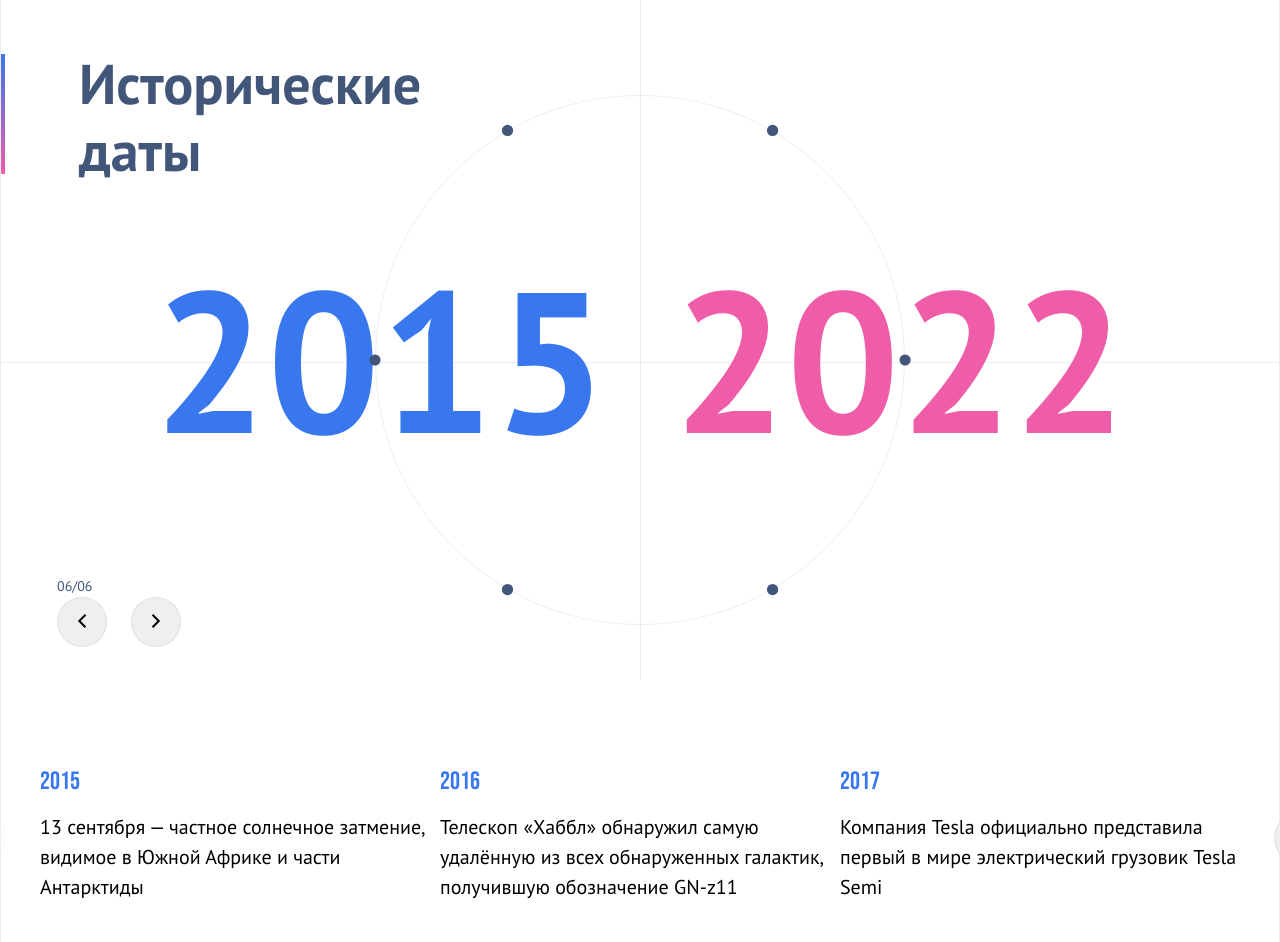
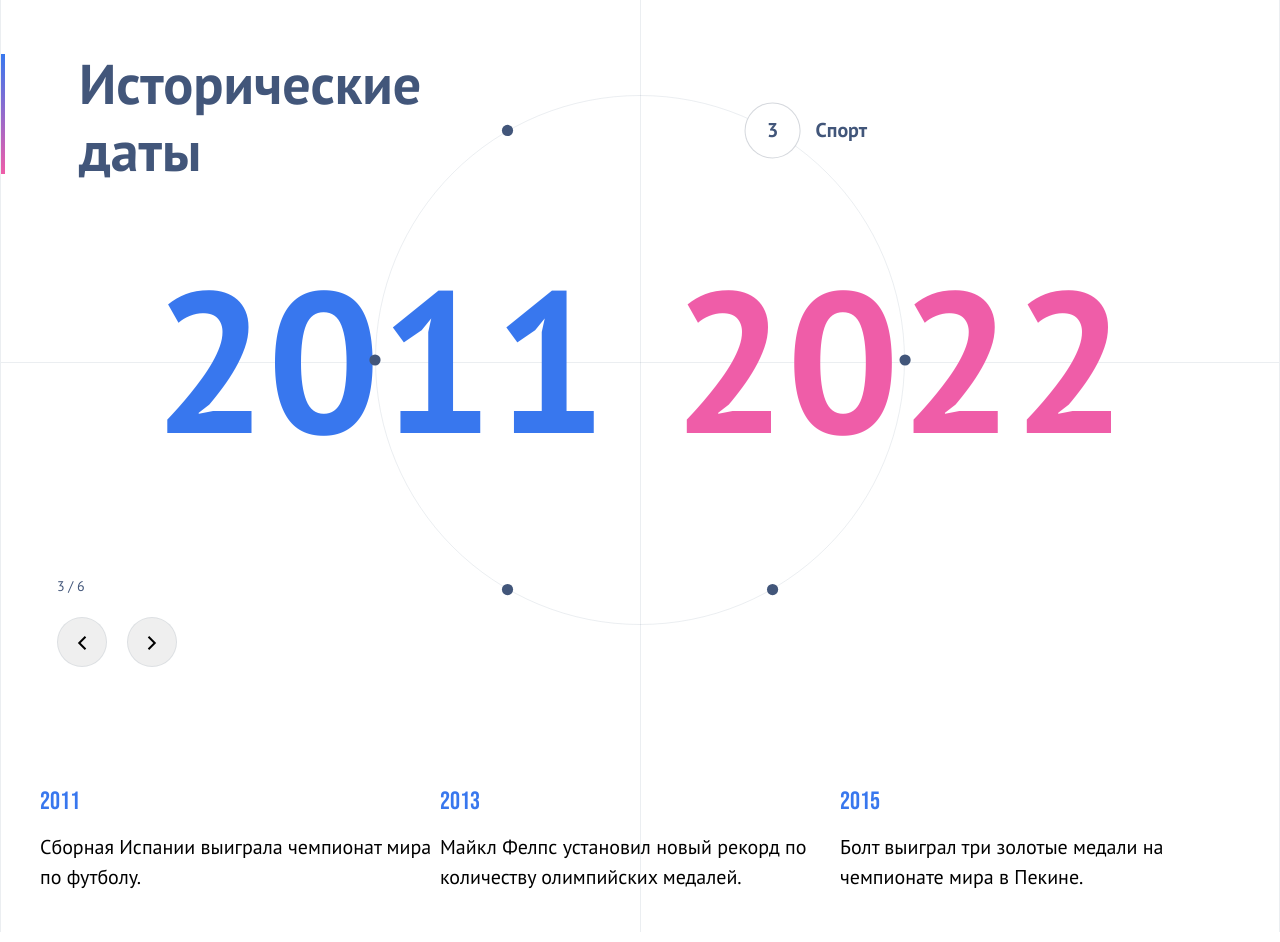
Before and after one commit to WoobotGJR/timeline-project, a React app: page / in a window 1280 px wide. Shown: the part 120-1062 px from the top of the page. Built offline with nearby package versions, Linux system fonts and the light colour scheme.

Commit message:
desktop version

```diff
--- a/src/App.scss
+++ b/src/App.scss
@@ -18,7 +18,7 @@
     border-top: 1px solid rgba($color: $main-color, $alpha: 0.1);
     top: 482px;
     left: 0;
-    z-index: 0;
+    z-index: 1;
   }
 
   &::after {
@@ -27,8 +27,8 @@
     position: absolute;
     top: 0px;
     left: 50%;
-    height: 100vh;
-    z-index: 0;
+    height: 100%;
+    z-index: 1;
   }
 }
 
@@ -109,8 +109,24 @@
   &__circle-item {
     position: absolute;
     width: 111%;
-    transform: rotate(calc(360deg / var(--count) * var(--index)));
+    transform: rotate(
+      calc(360deg / var(--count) * var(--index) + var(--switchAngle))
+    );
     visibility: hidden;
+    transition: all 500ms ease-in-out;
+
+    &_active {
+      & .main-circle__text {
+        background-color: white;
+        border: 1px solid rgba($color: #303e5880, $alpha: 0.2);
+        scale: 1;
+      }
+
+      & .main-circle__span-text {
+        visibility: visible;
+        pointer-events: none;
+      }
+    }
   }
 
   &__text-container {
@@ -121,10 +137,13 @@
     justify-content: center;
     align-items: center;
     transform: rotate(
-      calc(360deg / var(--count) * var(--index) - var(--correctingDeg))
+      calc(
+        360deg / var(--count) * var(--index) - var(--correctingDeg) -
+          var(--switchAngle)
+      )
     );
     visibility: visible;
-    transition: all 300ms ease-in-out;
+    transition: all 500ms ease-in-out;
     cursor: pointer;
 
     &:hover .main-circle__text {
@@ -148,7 +167,21 @@
     scale: 0.2;
     background-color: $main-color;
     border-radius: 50%;
-    transition: all 300ms ease-in-out;
+    transition: all 500ms ease-in-out;
+  }
+
+  &__span-text {
+    font-weight: 400;
+    font-size: 14px;
+    line-height: 150%;
+    color: $main-color;
+    visibility: hidden;
+    position: absolute;
+    left: 70px;
+    font-weight: 700;
+    font-size: 20px;
+    line-height: 30px;
+    transition: all 500ms ease-in-out;
   }
 }
 
@@ -162,6 +195,7 @@
     font-size: 14px;
     line-height: 150%;
     color: $main-color;
+    padding-bottom: 20px;
   }
 
   &__button {
@@ -170,12 +204,13 @@
     border-radius: 50%;
     cursor: pointer;
     border: 1px solid rgba($color: $main-color, $alpha: 0.1);
+    padding-top: 4px;
   }
 
   &__buttons {
     display: flex;
     align-items: center;
-    gap: 24px;
+    gap: 20px;
   }
 }
 
@@ -185,12 +220,23 @@
   max-width: 1200px;
   margin: 0 auto;
   padding: 40px 0;
+  z-index: 0;
 }
 
 .swiper-slide {
   display: flex;
   justify-content: center;
   align-items: center;
+  opacity: 0;
+}
+
+.swiper-slide.visible {
+  transition: opacity 100ms ease-in-out;
+  opacity: 1;
+}
+
+.swiper-slide.hidden {
+  opacity: 0;
 }
 
 .event-card {
@@ -216,8 +262,8 @@
 
 .swiper-button-prev,
 .swiper-button-next {
-  width: 50px !important; // fix for swiper
-  height: 50px !important;
+  width: 40px !important; // fix for swiper
+  height: 40px !important;
   border-radius: 50%;
   cursor: pointer;
   border: 1px solid rgba($color: $main-color, $alpha: 0.1);
@@ -234,8 +280,14 @@
 
 .swiper-button-prev {
   left: -7% !important;
+  padding: 4px 2px 0 0;
 }
 
 .swiper-button-next {
   right: -7% !important;
+  padding: 4px 0 0 2px;
 }
+
+.swiper-button-disabled {
+  visibility: hidden;
+}
--- a/src/App.tsx
+++ b/src/App.tsx
@@ -1,62 +1,108 @@
 import { Swiper, SwiperSlide } from 'swiper/react';
 import { Navigation } from 'swiper/modules';
-
-import './App.scss';
+import { useEffect, useRef, useState } from 'react';
+import ArrowButton from './components/ui/ArrowButton/ArrowButton';
 
 import 'swiper/scss';
 import 'swiper/scss/navigation';
-import ArrowButton from './components/ui/ArrowButton/ArrowButton';
+
+import './App.scss';
+import { renderData } from './constants/renderData';
+import { MAX_SLIDES, STARTER_CATEGORY } from './constants/constants';
+import gsap from 'gsap';
 
 const App = () => {
-  const points = 6; // количество точек
-  const angleStep = 360 / points; // угол между точками
-  const events = [
-    {
-      year: 2015,
-      description:
-        '13 сентября — частное солнечное затмение, видимое в Южной Африке и части Антарктиды',
-    },
-    {
-      year: 2016,
-      description:
-        'Телескоп «Хаббл» обнаружил самую удалённую из всех обнаруженных галактик, получившую обозначение GN-z11',
-    },
-    {
-      year: 2017,
-      description:
-        'Компания Tesla официально представила первый в мире электрический грузовик Tesla Semi',
-    },
-    {
-      year: 2015,
-      description:
-        '13 сентября — частное солнечное затмение, видимое в Южной Африке и части Антарктиды',
-    },
-    {
-      year: 2016,
-      description:
-        'Телескоп «Хаббл» обнаружил самую удалённую из всех обнаруженных галактик, получившую обозначение GN-z11',
-    },
-    {
-      year: 2017,
-      description:
-        'Компания Tesla официально представила первый в мире электрический грузовик Tesla Semi',
-    },
-    {
-      year: 2015,
-      description:
-        '13 сентября — частное солнечное затмение, видимое в Южной Африке и части Антарктиды',
-    },
-    {
-      year: 2016,
-      description:
-        'Телескоп «Хаббл» обнаружил самую удалённую из всех обнаруженных галактик, получившую обозначение GN-z11',
-    },
-    {
-      year: 2017,
-      description:
-        'Компания Tesla официально представила первый в мире электрический грузовик Tesla Semi',
-    },
-  ];
+  const startYearRef = useRef<HTMLSpanElement>(null);
+  const endYearRef = useRef<HTMLSpanElement>(null);
+
+  const [switchAngle, setSwitchAngle] = useState(0);
+  const [currentCategory, setCurrentCategory] = useState(STARTER_CATEGORY);
+  const [isVisible, setIsVisible] = useState(false);
+
+  let lowestYear = renderData[currentCategory].details[0].year;
+  let highestYear = renderData[currentCategory].details[5].year;
+
+  const [prevStartYear, setPrevStartYear] = useState(lowestYear);
+  const [prevEndYear, setPrevEndYear] = useState(highestYear);
+
+  const points = renderData.length;
+  const angleStep = 360 / points;
+
+  useEffect(() => {
+    animateYearChange(
+      startYearRef.current ?? new HTMLSpanElement(),
+      Number(prevStartYear),
+      Number(lowestYear)
+    );
+    setPrevStartYear(lowestYear);
+
+    animateYearChange(
+      endYearRef.current ?? new HTMLSpanElement(),
+      Number(prevEndYear),
+      Number(highestYear)
+    );
+    setPrevEndYear(highestYear);
+  }, [currentCategory]);
+
+  // Delay for animation of swiper cards appearing
+  useEffect(() => {
+    setIsVisible(false);
+    const timer = setTimeout(() => {
+      setIsVisible(true);
+    }, 400);
+    return () => clearTimeout(timer);
+  }, [currentCategory]);
+
+  const rotateChosenCategory = (event: React.SyntheticEvent) => {
+    const target = event.target as HTMLElement;
+    const chosenCategory = parseInt(target.innerText) - 1;
+
+    setCurrentCategory((prev) => {
+      setSwitchAngle(calculateAngle(prev, chosenCategory) + switchAngle);
+      return chosenCategory;
+    });
+  };
+
+  const calculateAngle = (currentIndex: number, chosenIndex: number) => {
+    if (currentIndex < chosenIndex) {
+      return -Math.abs(currentIndex - chosenIndex) * angleStep;
+    } else if (currentIndex > chosenIndex) {
+      return Math.abs(currentIndex - chosenIndex) * angleStep;
+    }
+
+    return STARTER_CATEGORY;
+  };
+
+  const rotatePrevious = () => {
+    setCurrentCategory((prevCategory) =>
+      prevCategory === 0 ? renderData.length - 1 : prevCategory - 1
+    );
+    setSwitchAngle(switchAngle + angleStep);
+  };
+
+  const rotateNext = () => {
+    setCurrentCategory((currentCategory + 1) % renderData.length);
+    setSwitchAngle(switchAngle - angleStep);
+  };
+
+  const animateYearChange = (
+    element: HTMLSpanElement,
+    startValue: number,
+    endValue: number,
+    duration = 1
+  ) => {
+    const yearObj = { value: startValue };
+
+    gsap.to(yearObj, {
+      duration: duration,
+      value: endValue,
+      roundProps: 'value',
+      onUpdate: () => {
+        element.textContent = String(yearObj.value);
+      },
+      ease: 'none',
+    });
+  };
 
   return (
     <main className="main">
@@ -65,29 +111,41 @@ const App = () => {
       </div>
 
       <div className="timeline__dates">
-        <span className="start-year">2015</span>
-        <span className="end-year">2022</span>
+        <span ref={startYearRef} className="start-year">
+          {lowestYear}
+        </span>
+        <span ref={endYearRef} className="end-year">
+          {highestYear}
+        </span>
       </div>
 
       <div className="timeline__navigation">
         <div className="main-circle">
-          {Array.from({ length: points }).map((_, index) => {
+          {renderData.map((item, index) => {
             return (
               <div
                 key={index}
-                className="main-circle__circle-item"
+                className={`main-circle__circle-item ${
+                  currentCategory === index
+                    ? 'main-circle__circle-item_active'
+                    : ''
+                }`}
                 style={
                   {
                     '--index': index,
                     '--correctingDeg': 2 * angleStep * index + 'deg',
                     '--count': points,
+                    '--switchAngle': switchAngle + 'deg',
                   } as React.CSSProperties
                 }
+                onClick={(event) => rotateChosenCategory(event)}
               >
                 <div className="main-circle__text-container">
                   <h2 className="main-circle__text">
                     {index + 1}
-                    <span className="main-circle__span-text"></span>
+                    <span className="main-circle__span-text">
+                      {item.category}
+                    </span>
                   </h2>
                 </div>
               </div>
@@ -97,12 +155,20 @@ const App = () => {
       </div>
 
       <div className="swiper-navbar">
-        <p className="swiper-navbar__text">06/06</p>
+        <p className="swiper-navbar__text">{`${currentCategory + 1} / ${
+          renderData.length
+        }`}</p>
         <div className="swiper-navbar__buttons">
-          <button className="swiper-navbar__button">
+          <button
+            className="swiper-navbar__button"
+            onClick={() => rotatePrevious()}
+          >
             <ArrowButton direction="left" />
           </button>
-          <button className="swiper-navbar__button">
+          <button
+            className="swiper-navbar__button"
+            onClick={() => rotateNext()}
+          >
             <ArrowButton direction="right" />
           </button>
         </div>
@@ -115,18 +181,24 @@ const App = () => {
           navigation={{
             nextEl: '.swiper-button-next',
             prevEl: '.swiper-button-prev',
+            disabledClass: 'swiper-button-disabled',
           }}
           pagination={{ clickable: true }}
           scrollbar={{ draggable: true }}
         >
-          {events.map((event, index) => (
-            <SwiperSlide key={index}>
-              <div className="event-card">
-                <h3 className="event-year">{event.year}</h3>
-                <p className="event-description">{event.description}</p>
-              </div>
-            </SwiperSlide>
-          ))}
+          {renderData[currentCategory].details
+            .slice(0, MAX_SLIDES)
+            .map((details, index) => (
+              <SwiperSlide
+                key={index}
+                className={isVisible ? 'visible' : 'hidden'}
+              >
+                <div className="event-card">
+                  <h3 className="event-year">{details.year}</h3>
+                  <p className="event-description">{details.info}</p>
+                </div>
+              </SwiperSlide>
+            ))}
         </Swiper>
 
         <button className="swiper-button-prev">
--- a/src/components/ui/ArrowButton/ArrowButton.tsx
+++ b/src/components/ui/ArrowButton/ArrowButton.tsx
@@ -3,7 +3,7 @@ interface ArrowButtonProps {
 }
 
 const ArrowButton: React.FC<ArrowButtonProps> = ({ direction }) => {
-  const rotateAngle = {
+  const rotationAngle = {
     left: 0,
     right: 180,
     up: 90,
@@ -19,7 +19,9 @@ const ArrowButton: React.FC<ArrowButtonProps> = ({ direction }) => {
         viewBox="0 0 10 14"
         fill="none"
         xmlns="http://www.w3.org/2000/svg"
-        style={{ transform: `rotate(${rotateAngle[direction]}deg)` }}
+        style={{
+          transform: `rotate(${rotationAngle[direction]}deg)`,
+        }}
       >
         <path
           d="M8.49988 0.750001L2.24988 7L8.49988 13.25"
--- /dev/null
+++ b/src/constants/constants.ts
@@ -0,0 +1,5 @@
+const MAX_SLIDES = 6;
+
+const STARTER_CATEGORY = 2;
+
+export { MAX_SLIDES, STARTER_CATEGORY };
--- /dev/null
+++ b/src/constants/renderData.ts
@@ -0,0 +1,176 @@
+export const renderData = [
+  {
+    category: 'Технологии',
+    details: [
+      {
+        year: '2010',
+        info: 'Apple представила первый iPad, изменив рынок планшетных компьютеров.',
+      },
+      {
+        year: '2013',
+        info: 'Запуск первого потребительского 3D-принтера MakerBot.',
+      },
+      {
+        year: '2015',
+        info: 'Илон Маск объявил о проекте Hyperloop для высокоскоростного транспорта.',
+      },
+      {
+        year: '2018',
+        info: 'Google представил первую версию своих умных очков Google Glass.',
+      },
+      {
+        year: '2020',
+        info: 'Выпуск первых потребительских AR-очков от компании Nreal.',
+      },
+      {
+        year: '2022',
+        info: 'Запуск первых коммерческих полетов в космос от компании SpaceX.',
+      },
+    ],
+  },
+  {
+    category: 'Музыка',
+    details: [
+      {
+        year: '2012',
+        info: 'Группа Coldplay выпустила альбом "Mylo Xyloto".',
+      },
+      {
+        year: '2014',
+        info: 'Бейонсе выпустила свой альбом "Beyoncé".',
+      },
+      {
+        year: '2016',
+        info: 'Канье Уэст выпустил альбом "The Life of Pablo".',
+      },
+      {
+        year: '2018',
+        info: 'Группа BTS выпустила альбом "Love Yourself: Tear".',
+      },
+      {
+        year: '2021',
+        info: 'Адель выпустила альбом "30".',
+      },
+      {
+        year: '2023',
+        info: 'Тейлор Свифт выпустила альбом "Midnights".',
+      },
+    ],
+  },
+  {
+    category: 'Спорт',
+    details: [
+      {
+        year: '2011',
+        info: 'Сборная Испании выиграла чемпионат мира по футболу.',
+      },
+      {
+        year: '2013',
+        info: 'Майкл Фелпс установил новый рекорд по количеству олимпийских медалей.',
+      },
+      {
+        year: '2015',
+        info: 'Болт выиграл три золотые медали на чемпионате мира в Пекине.',
+      },
+      {
+        year: '2017',
+        info: 'Реал Мадрид выиграл Лигу чемпионов УЕФА.',
+      },
+      {
+        year: '2019',
+        info: 'Тур де Франс выиграл Эган Берналь, став первым колумбийцем, достигшим этого.',
+      },
+      {
+        year: '2022',
+        info: 'Олимпийские игры в Токио, проведенные с задержкой из-за пандемии COVID-19.',
+      },
+    ],
+  },
+  {
+    category: 'Искусство',
+    details: [
+      {
+        year: '2009',
+        info: 'Бэнкси создал одно из своих самых известных произведений "Girl with Balloon".',
+      },
+      {
+        year: '2012',
+        info: 'В Лувре открылась выставка Леонардо да Винчи.',
+      },
+      {
+        year: '2014',
+        info: 'В Музее современного искусства открылась выставка работ Джеффа Кунса.',
+      },
+      {
+        year: '2016',
+        info: 'Дамиен Херст открыл свою галерею в Лондоне.',
+      },
+      {
+        year: '2018',
+        info: 'Произведение "Love is in the Bin" Бэнкси было продано на аукционе за рекордную сумму.',
+      },
+      {
+        year: '2020',
+        info: 'Виртуальная выставка цифрового искусства открылась в Токио.',
+      },
+    ],
+  },
+  {
+    category: 'Наука',
+    details: [
+      {
+        year: '2011',
+        info: 'Открытие бозона Хиггса в ЦЕРН.',
+      },
+      {
+        year: '2013',
+        info: 'NASA запустило марсоход Curiosity.',
+      },
+      {
+        year: '2015',
+        info: 'Впервые обнаружены гравитационные волны.',
+      },
+      {
+        year: '2017',
+        info: 'Учёные впервые сфотографировали чёрную дыру.',
+      },
+      {
+        year: '2019',
+        info: 'Всемирная организация здравоохранения объявила о полном искоренении полиомиелита.',
+      },
+      {
+        year: '2022',
+        info: 'Учёные объявили о создании первого квантового компьютера, способного выполнять реальные задачи.',
+      },
+    ],
+  },
+  {
+    category: 'История',
+    details: [
+      {
+        year: '2001',
+        info: 'Запуск Международной космической станции (МКС).',
+      },
+      {
+        year: '2004',
+        info: 'Расширение Европейского Союза на 10 новых стран.',
+      },
+      {
+        year: '2008',
+        info: 'Выборы Барака Обамы на пост президента США.',
+      },
+      {
+        year: '2011',
+        info: 'Начало Арабской весны - серии антиправительственных протестов.',
+      },
+      {
+        year: '2016',
+        info: 'Великобритания проголосовала за выход из Европейского Союза (Brexit).',
+      },
+      {
+        year: '2020',
+        info: 'Пандемия COVID-19 и её глобальное влияние.',
+      },
+    ],
+  },
+];
```
